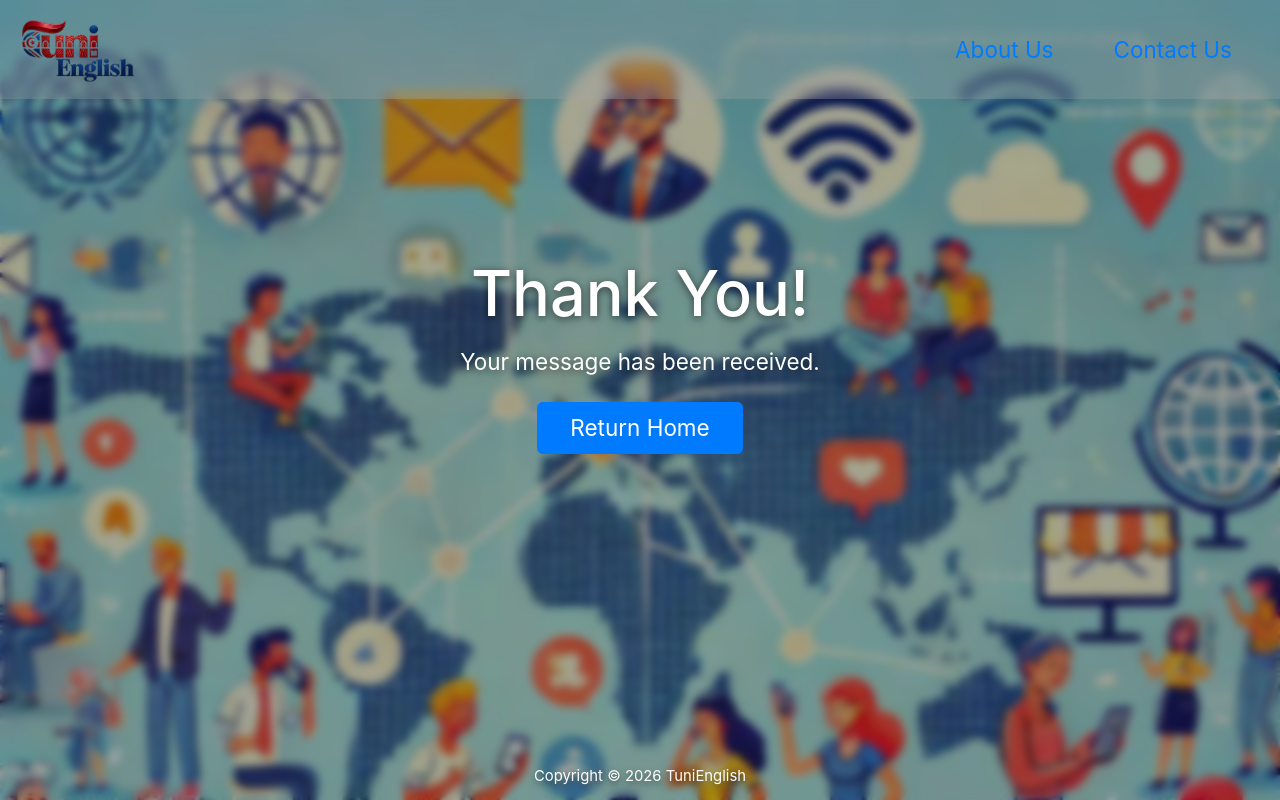
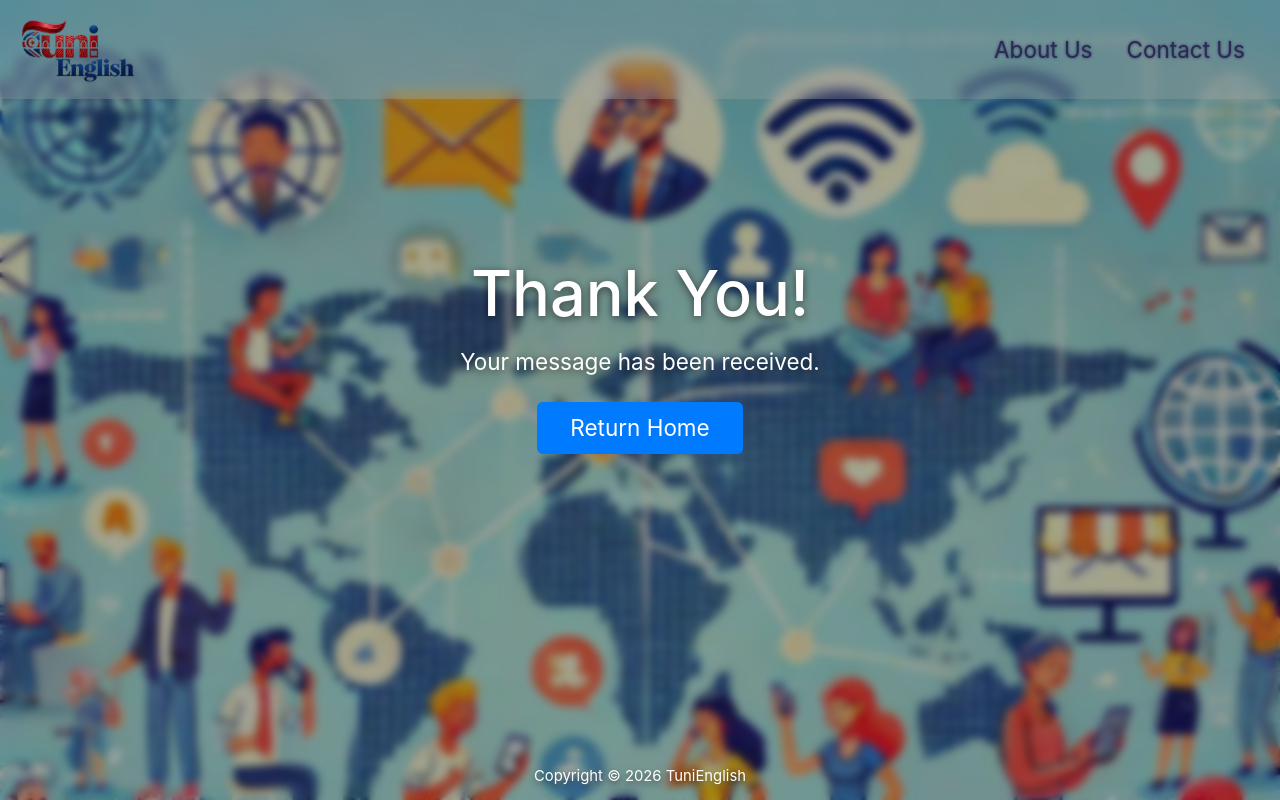
Before and after one commit to Kuyoba/TuniEnglish, a plain HTML site: page thanks.html in a window 1280 px wide. Shown: the top 800 px of the page. Drawn offline with Linux system fonts and the light colour scheme.

Commit message:
latest changes

```diff
--- a/thanks.html
+++ b/thanks.html
@@ -27,10 +27,10 @@
           <div class="collapse navbar-collapse" id="navbarSupportedContent">
             <ul class="navbar-nav ml-auto">
               <li class="nav-item">
-                  <a class="nav-link tm-nav-link" href="Index.html#about">About Us</a>
+                  <button class="nav-button-link"><a href="#about">About Us</a></button>
               </li>
               <li class="nav-item">
-                  <a class="nav-link tm-nav-link" href="Index.html#contact">Contact Us</a>
+                  <button class="nav-button-link"><a href="#contact">Contact Us</a></button>
               </li>
             </ul>
           </div>
```
Also changed, not shown: index.html (+2 -2 lines).
